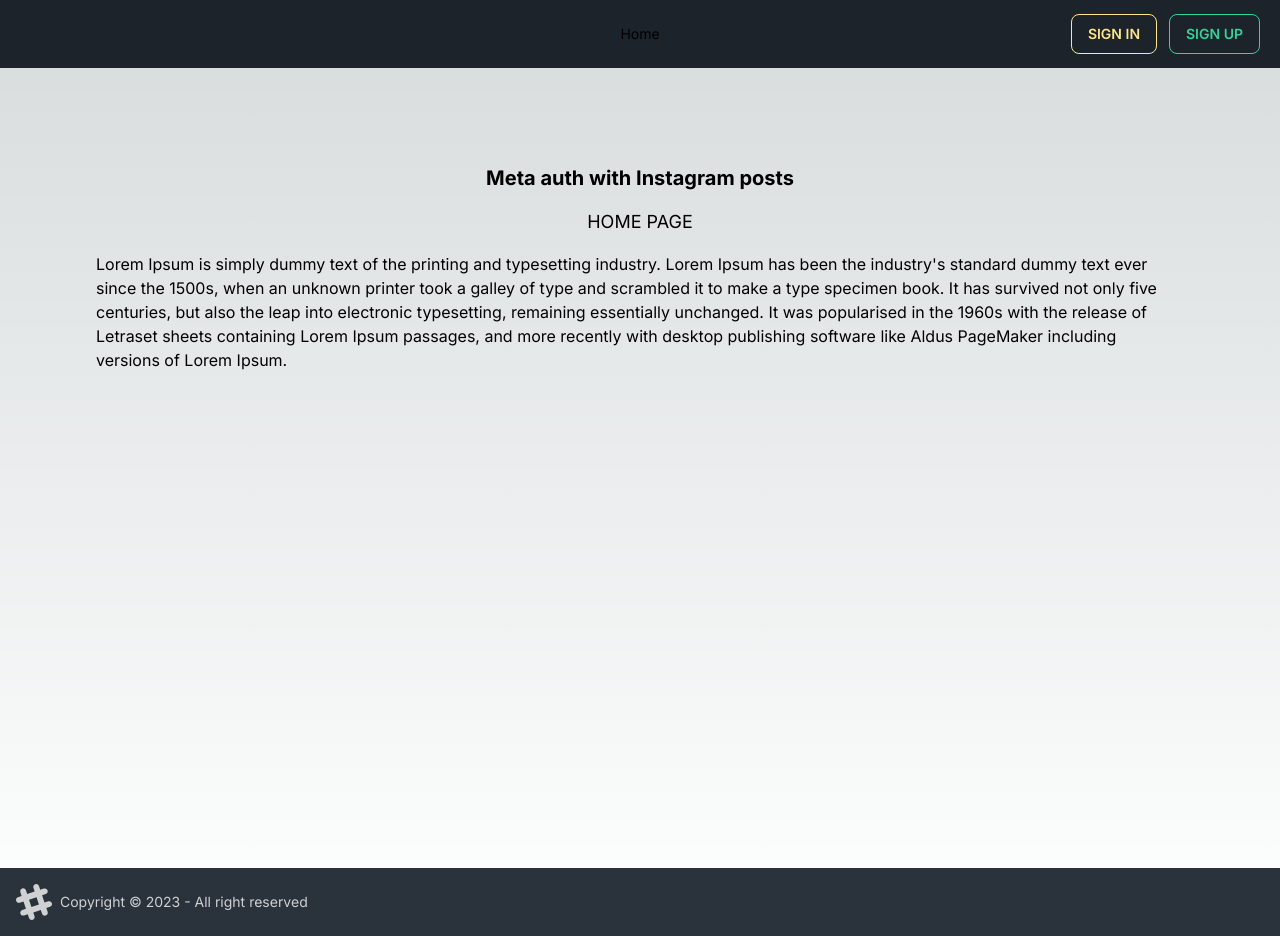
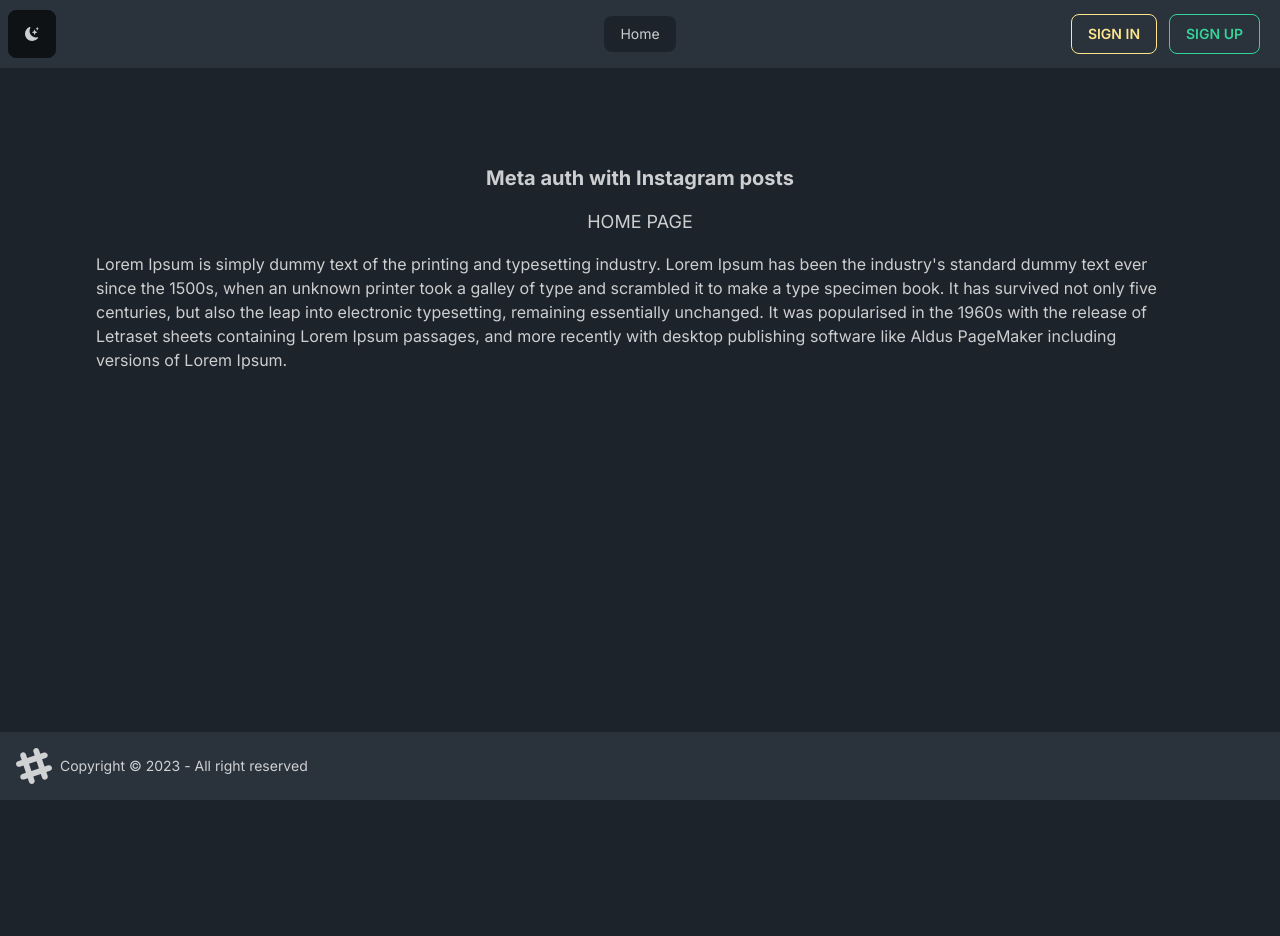
Before and after one commit to PashkevichTania/next-learning, a Next.js app: page / in a window 1280 px wide. After the commit the page ends 800 px from the top, so only its background shows below. Built offline with nearby package versions, Linux system fonts and the light colour scheme; no server answers.

Commit message:
add themes, refactor

```diff
--- a/app/api/auth/[...nextauth]/route.ts
+++ b/app/api/auth/[...nextauth]/route.ts
@@ -3,7 +3,8 @@ import FacebookProvider from "next-auth/providers/facebook"
 import CredentialsProvider from "next-auth/providers/credentials"
 import { refetchToken, signInRequest, signUpRequest } from "@/lib/serverRequests"
 import { daysToSeconds } from "@/lib/utils"
-import { User } from "@/types"
+import { User } from "@/types/user"
+import { PROVIDERS } from "@/types/enums"
 
 export const authOptions: NextAuthOptions = {
   providers: [
@@ -17,7 +18,7 @@ export const authOptions: NextAuthOptions = {
       },
     }),
     CredentialsProvider({
-      id: "credentials",
+      id: PROVIDERS.CREDENTIAL,
       name: "Credentials",
       credentials: {
         username: { label: "Username", type: "text", placeholder: "John Doe" },
@@ -48,12 +49,12 @@ export const authOptions: NextAuthOptions = {
   callbacks: {
     async signIn({ user, account }) {
       console.log("SIGNIN", { user, account })
-      if (account?.provider === "facebook") {
+      if (account?.provider === PROVIDERS.FACEBOOK) {
         // Update the user object with the long-lived access token
         if (user && account.access_token) user.accessToken = account.access_token
         // Save user to DB if its not saved yet
         const signInUser = user as User
-        const response = await signUpRequest({ user: signInUser, provider: "facebook" })
+        const response = await signUpRequest({ user: signInUser, provider: PROVIDERS.FACEBOOK })
         const { user: userFromDb, isError } = await response.json()
         if (!isError && userFromDb.role) {
           user.role = userFromDb.role
--- a/app/api/auth/signUp/route.ts
+++ b/app/api/auth/signUp/route.ts
@@ -1,7 +1,9 @@
 import { NextRequest } from "next/server"
 import prisma from "@/lib/prisma"
 import bcrypt from "bcrypt"
-import { BasicUser, FacebookUser, Provider, User } from "@/types"
+import { Provider } from "@/types"
+import { BasicUser, FacebookUser, User } from "@/types/user"
+import { PROVIDERS, USER_ROLES } from "@/types/enums"
 
 interface Response {
   user: User
@@ -21,7 +23,7 @@ export async function POST(request: NextRequest) {
     })
 
     if (userFromDb) {
-      if (provider === "facebook") {
+      if (provider === PROVIDERS.FACEBOOK) {
         return Response.json({
           message: `User with email: ${email} already exists`,
           isError: false,
@@ -37,17 +39,17 @@ export async function POST(request: NextRequest) {
     let userData
 
     switch (provider) {
-      case "facebook": {
+      case PROVIDERS.FACEBOOK: {
         const { id: userId, ...fields } = user as FacebookUser
 
         userData = {
           ...fields,
           userId,
-          role: "USER",
+          role: USER_ROLES.USER,
         }
         break
       }
-      case "credentials": {
+      case PROVIDERS.CREDENTIAL: {
         const { password, name } = user as BasicUser
 
         const userId = crypto.randomUUID()
@@ -59,7 +61,7 @@ export async function POST(request: NextRequest) {
           email,
           hashedPassword,
           userId,
-          role: "USER",
+          role: USER_ROLES.USER,
         }
         break
       }
--- a/app/auth/signIn/page.tsx
+++ b/app/auth/signIn/page.tsx
@@ -7,13 +7,14 @@ import { FormEvent, useState } from "react"
 import { toast } from "react-toastify"
 import { useRouter } from "next/navigation"
 import PasswordInput from "@/components/PasswordInput"
+import { PROVIDERS } from "@/types/enums"
 
 export default function SignIp() {
   const [isLoading, setLoading] = useState(false)
   const router = useRouter()
   const signInWithFacebook = () => {
     setLoading(true)
-    signIn("facebook")
+    signIn(PROVIDERS.FACEBOOK)
       .then(() => router.push("/profile"))
       .finally(() => setLoading(false))
   }
@@ -37,7 +38,7 @@ export default function SignIp() {
       return toast.error("Please fill in required fields")
     }
 
-    signIn("credentials", {
+    signIn(PROVIDERS.CREDENTIAL, {
       email,
       password,
       redirect: false,
--- a/app/globals.css
+++ b/app/globals.css
@@ -2,26 +2,46 @@
 @tailwind components;
 @tailwind utilities;
 
-:root {
-  --foreground-rgb: 0, 0, 0;
-  --background-start-rgb: 214, 219, 220;
-  --background-end-rgb: 255, 255, 255;
+
+
+html, body, div, span, applet, object, iframe,
+h1, h2, h3, h4, h5, h6, p, blockquote, pre,
+a, abbr, acronym, address, big, cite, code,
+del, dfn, em, img, ins, kbd, q, s, samp,
+small, strike, strong, sub, sup, tt, var,
+b, u, i, center,
+dl, dt, dd, ol, ul, li,
+fieldset, form, label, legend,
+table, caption, tbody, tfoot, thead, tr, th, td,
+article, aside, canvas, details, embed,
+figure, figcaption, footer, header, hgroup,
+menu, nav, output, ruby, section, summary,
+time, mark, audio, video {
+    margin: 0;
+    padding: 0;
+    border: 0;
+    font-size: 100%;
+    font: inherit;
+    vertical-align: baseline;
 }
 
-@media (prefers-color-scheme: dark) {
-  :root {
-    --foreground-rgb: 255, 255, 255;
-    --background-start-rgb: 0, 0, 0;
-    --background-end-rgb: 0, 0, 0;
-  }
+ul[class],
+ol[class] {
+    list-style: none;
 }
 
 body {
-  color: rgb(var(--foreground-rgb));
-  background: linear-gradient(
-      to bottom,
-      transparent,
-      rgb(var(--background-end-rgb))
+    min-height: 100vh;
+    display: flex;
+    flex-direction: column;
+    scroll-behavior: smooth;
+    text-rendering: optimizeSpeed;
+    line-height: 1.5;
+    color: rgb(var(--foreground-rgb));
+    background: linear-gradient(
+            to bottom,
+            transparent,
+            rgb(var(--background-end-rgb))
     )
     rgb(var(--background-start-rgb));
 }
--- a/app/layout.tsx
+++ b/app/layout.tsx
@@ -25,9 +25,7 @@ export default async function RootLayout({ children }: { children: React.ReactNo
         <ClientProvider session={session}>
           <ToastProvider>
             <Nav />
-            <main className="flex min-h-screen flex-col items-center justify-between p-24">
-              {children}
-            </main>
+            <main className="flex flex-col grow items-center justify-between p-24">{children}</main>
             <Footer />
           </ToastProvider>
         </ClientProvider>
--- a/middleware.ts
+++ b/middleware.ts
@@ -1,4 +1,5 @@
 import { withAuth } from "next-auth/middleware"
+import { USER_ROLES } from "@/types/enums"
 
 // middleware is applied to all routes, use conditionals to select
 
@@ -8,7 +9,7 @@ export default withAuth(() => {}, {
   callbacks: {
     authorized: ({ req, token }) => {
       const isAdminRoute = req.nextUrl.pathname.startsWith("/admin")
-      if (isAdminRoute && (!token || token.role !== "ADMIN")) return false
+      if (isAdminRoute && (!token || token.role !== USER_ROLES.ADMIN)) return false
       const isProtectedRoute = protectedRoutes.some((protectedRoute) =>
         req.nextUrl.pathname.includes(protectedRoute)
       )
--- a/src/components/Nav.tsx
+++ b/src/components/Nav.tsx
@@ -3,6 +3,8 @@
 import Link from "next/link"
 import { signOut as NextAuthSignOut, useSession } from "next-auth/react"
 import { useRouter } from "next/navigation"
+import { USER_ROLES } from "@/types/enums"
+import ThemeButton from "@/components/ThemeButton"
 
 const links = [
   { href: "/", title: "Home", isProtected: false, isAdmin: false },
@@ -12,7 +14,7 @@ const links = [
 ]
 export default function Nav() {
   const { data: session } = useSession()
-  const isAdmin = session?.user.role === "ADMIN"
+  const isAdmin = session?.user.role === USER_ROLES.ADMIN
   const router = useRouter()
 
   const signIn = () => {
@@ -29,8 +31,10 @@ export default function Nav() {
 
   return (
     <header>
-      <nav className="navbar bg-base-100 justify-between">
-        <div className="navbar-start" />
+      <nav className="navbar justify-between bg-neutral">
+        <div className="navbar-start">
+          <ThemeButton />
+        </div>
         <div className="navbar-center hidden md:flex">
           <ul className="menu menu-horizontal px-1">
             {links.map((link) => {
@@ -38,7 +42,9 @@ export default function Nav() {
               if (link.isProtected && !session) return null
               return (
                 <li key={link.href}>
-                  <Link href={link.href}>{link.title}</Link>
+                  <Link href={link.href} className="bg-base-100">
+                    {link.title}
+                  </Link>
                 </li>
               )
             })}
--- /dev/null
+++ b/src/components/ThemeButton.tsx
@@ -0,0 +1,48 @@
+"use client"
+
+import { useEffect, useState } from "react"
+import { FaCameraRetro } from "react-icons/fa"
+import { BsFillMoonStarsFill, BsFillSunFill } from "react-icons/bs"
+import { Theme } from "@/types"
+
+export default function ThemeButton() {
+  const [theme, setTheme] = useState<Theme>("dark")
+
+  const toggleTheme = () => {
+    switch (theme) {
+      case "dark":
+        setTheme("light")
+        break
+      case "light":
+        setTheme("retro")
+        break
+      case "retro":
+        setTheme("dark")
+        break
+      default:
+        return null
+    }
+  }
+
+  useEffect(() => {
+    document.getElementsByTagName("html")[0].setAttribute("data-theme", theme)
+  }, [theme])
+
+  const renderIcon = () => {
+    switch (theme) {
+      case "dark":
+        return <BsFillMoonStarsFill />
+      case "light":
+        return <BsFillSunFill />
+      case "retro":
+        return <FaCameraRetro />
+      default:
+        return null
+    }
+  }
+  return (
+    <button className="btn" onClick={toggleTheme}>
+      {renderIcon()}
+    </button>
+  )
+}
--- /dev/null
+++ b/types/enums.ts
@@ -0,0 +1,11 @@
+/* eslint-disable no-shadow */
+enum USER_ROLES {
+  ADMIN = "ADMIN",
+  USER = "USER",
+}
+enum PROVIDERS {
+  CREDENTIAL = "credentials",
+  FACEBOOK = "facebook",
+}
+
+export { USER_ROLES, PROVIDERS }
--- /dev/null
+++ b/types/user.ts
@@ -0,0 +1,15 @@
+export type BasicUser = {
+  name: string
+  email: string
+  password: string
+}
+
+export type FacebookUser = {
+  id: string
+  name: string
+  email: string
+  image: string
+  accessToken: string
+}
+
+export type User = BasicUser | FacebookUser
```
Also changed, not shown: types/index.ts (+1 -16 lines), .eslintrc.json.
